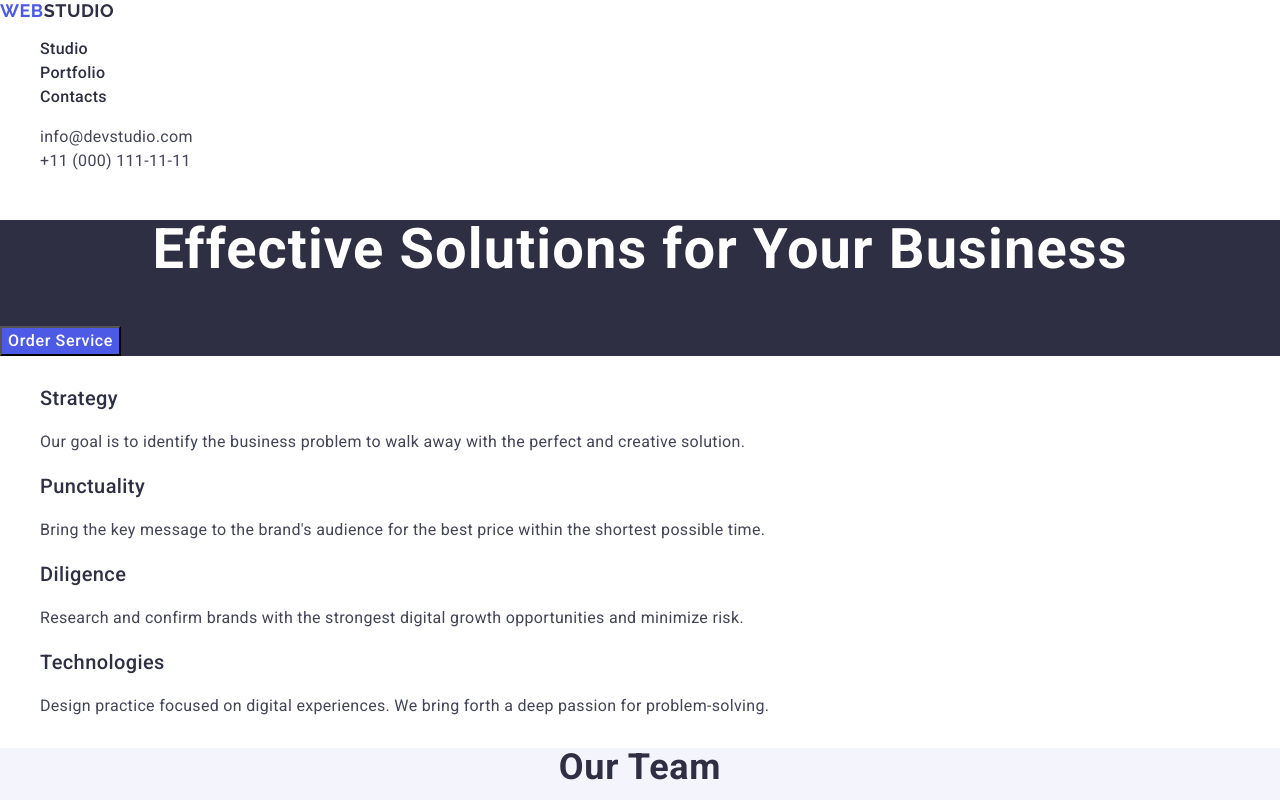
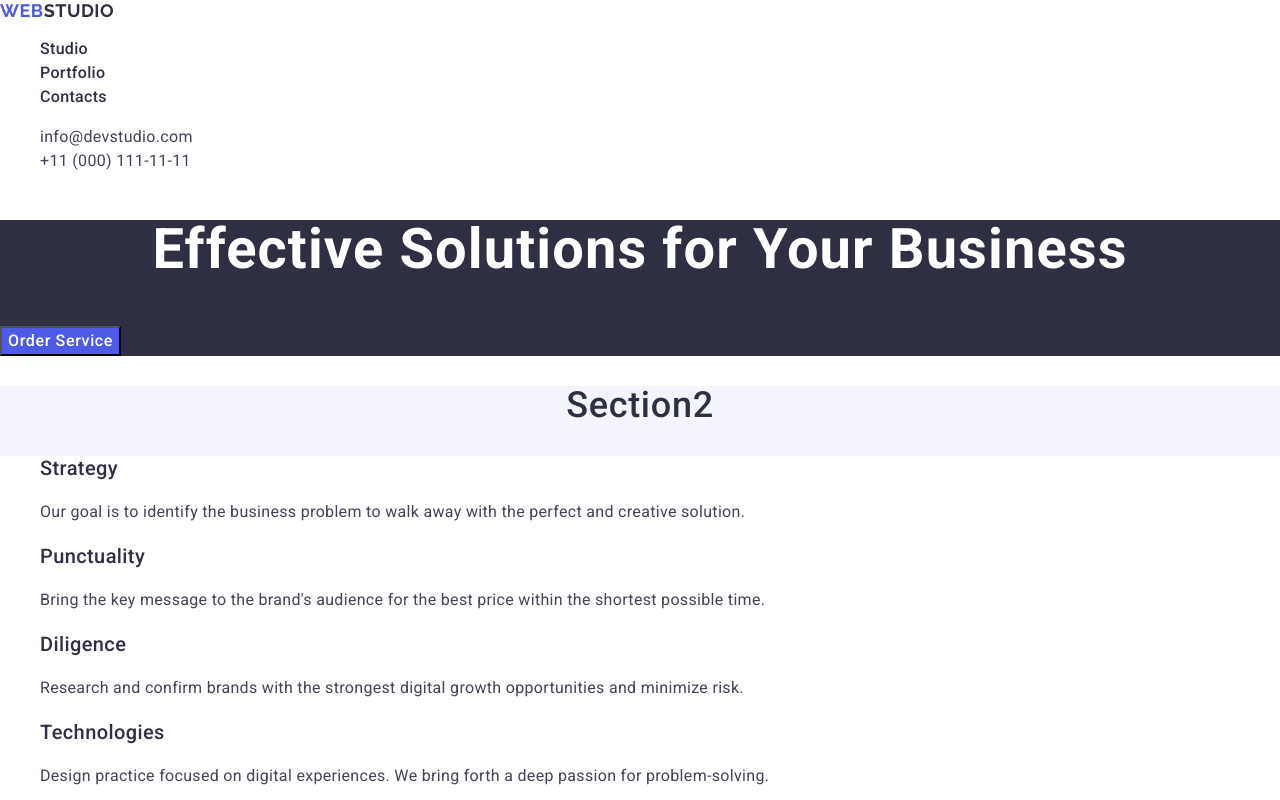
Before and after one commit to Lesiea/goit-markup-hw-02, a plain HTML site: page index.html in a window 1280 px wide. Shown: the top 800 px of the page. Drawn offline with nearby package versions, Linux system fonts and the light colour scheme.

Commit message:
Update index.html

```diff
--- a/index.html
+++ b/index.html
@@ -57,7 +57,7 @@
         <button type="button" class="hero-button">Order Service</button>
       </section>
       <section class="features-section">
-        <h2 class="features-title"></h2>
+        <h2 class="features-title">section2</h2>
         <ul class="features-list">
           <li class="features-item">
             <h3 class="features-subtitle">Strategy</h3>
```
